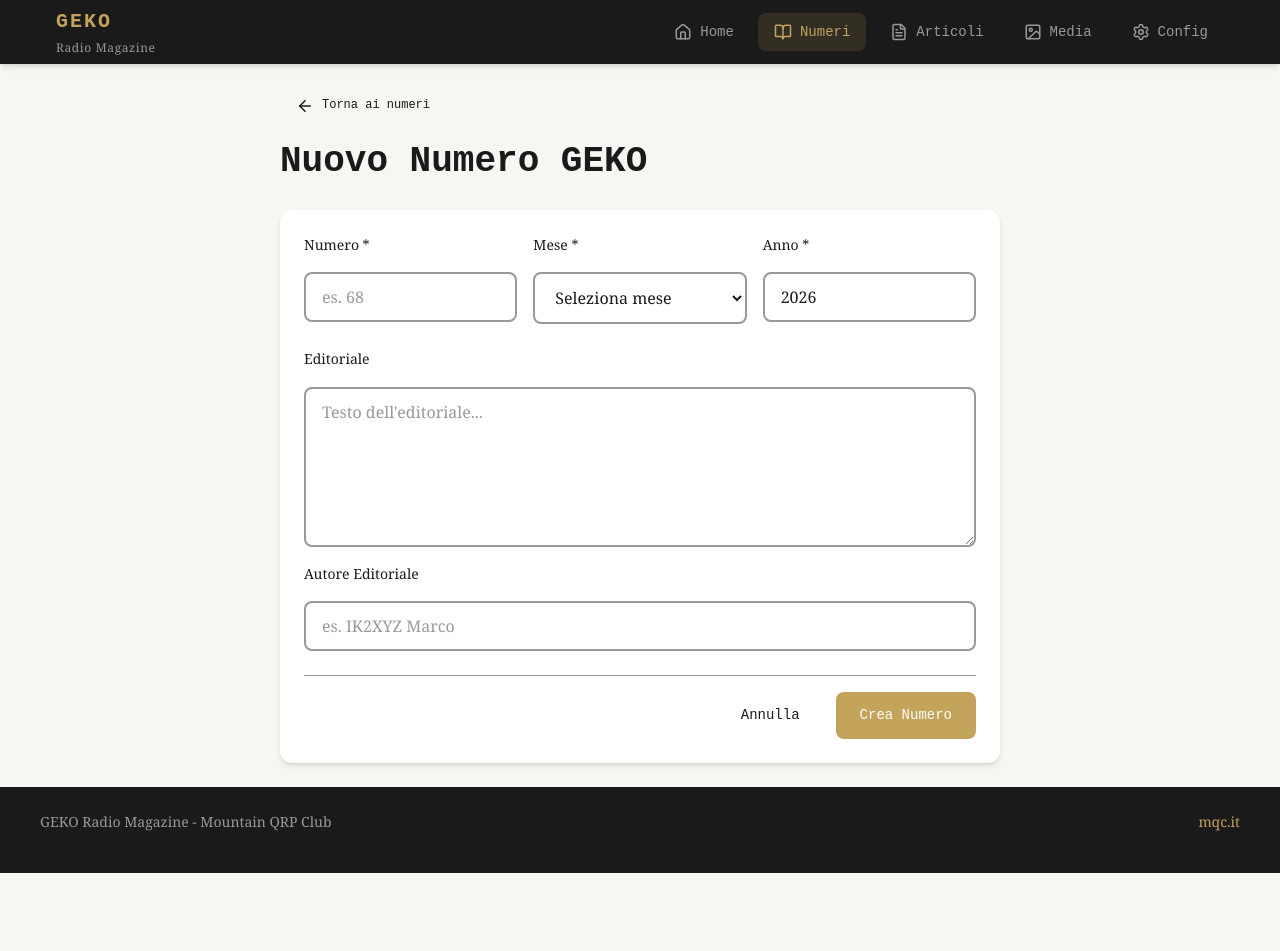
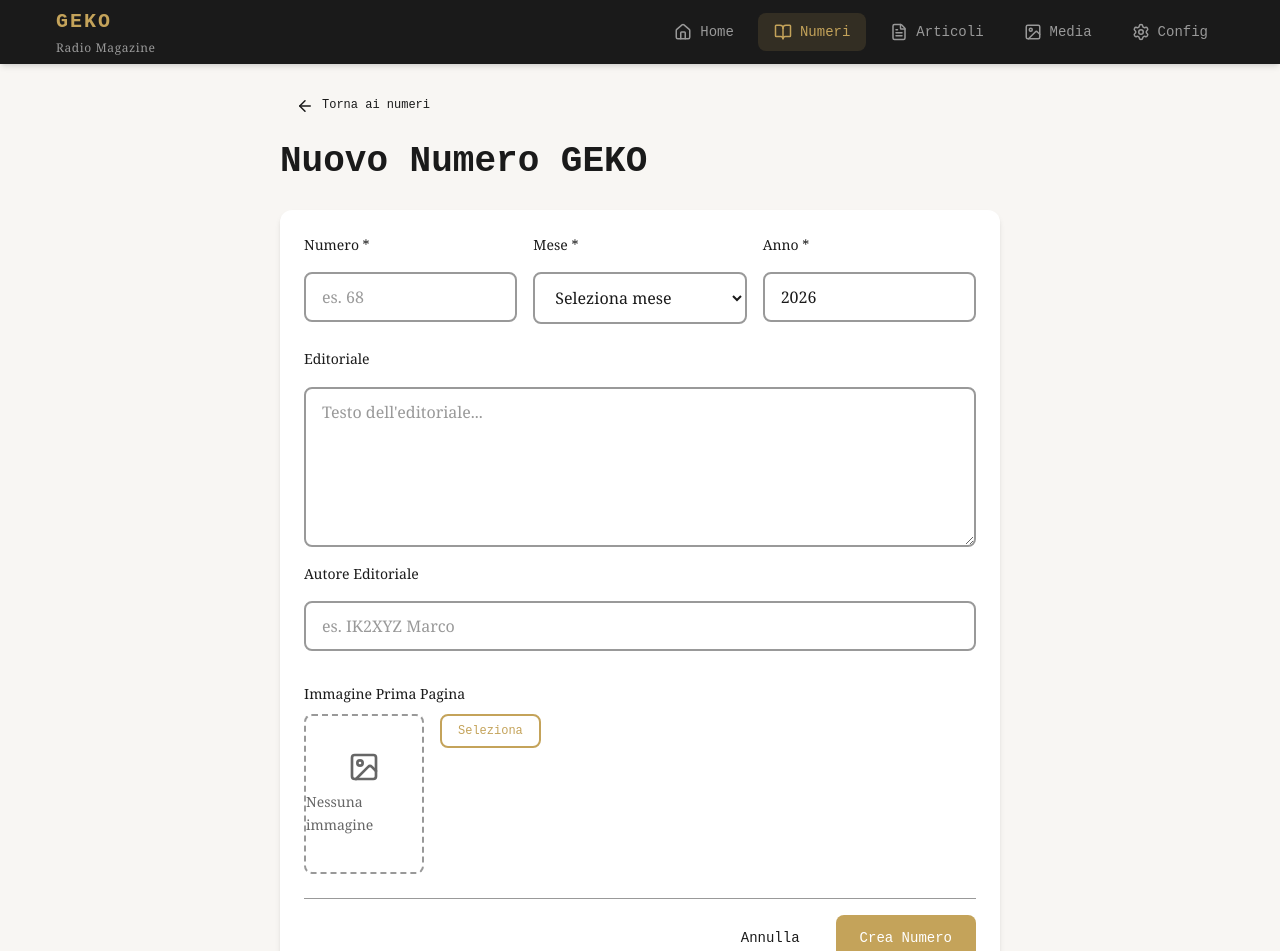
Before and after one commit to iu3qez/geko-template, a SvelteKit app in the folder webapp/frontend/: page /magazines/new in a window 1280 px wide. Shown: the top 951 px of the page. Before the commit the page ends 873 px from the top, so only its background shows below. Built offline with nearby package versions, Linux system fonts and the light colour scheme.

Commit message:
Add cover image selector to magazine create/edit pages

```diff
--- a/webapp/frontend/src/routes/magazines/[id]/+page.svelte
+++ b/webapp/frontend/src/routes/magazines/[id]/+page.svelte
@@ -4,11 +4,11 @@
 	import { goto } from '$app/navigation';
 	import {
 		ArrowLeft, Edit, Download, FileText, Plus, Trash2,
-		GripVertical, CheckCircle, AlertCircle, Loader
+		GripVertical, CheckCircle, AlertCircle, Loader, Image as ImageIcon
 	} from 'lucide-svelte';
 	import { Button, Badge, Card, Loading, Modal, Input, Textarea, Select } from '$lib/components/ui';
-	import { magazines, articles as articlesApi } from '$lib/api';
-	import type { Magazine, Article } from '$lib/api';
+	import { magazines, articles as articlesApi, images as imagesApi } from '$lib/api';
+	import type { Magazine, Article, Image } from '$lib/api';
 
 	const magazineId = $derived(parseInt($page.params.id));
 
@@ -25,7 +25,8 @@
 		anno: '',
 		stato: 'bozza',
 		editoriale: '',
-		editoriale_autore: ''
+		editoriale_autore: '',
+		copertina_id: null as number | null
 	});
 	let saving = $state(false);
 
@@ -41,6 +42,11 @@
 	// Delete confirmation
 	let deleteModal = $state(false);
 	let deleting = $state(false);
+
+	// Cover image selection
+	let coverModal = $state(false);
+	let availableImages = $state<Image[]>([]);
+	let loadingImages = $state(false);
 
 	const mesi = [
 		'Gennaio', 'Febbraio', 'Marzo', 'Aprile', 'Maggio', 'Giugno',
@@ -67,7 +73,8 @@
 				anno: mag.anno,
 				stato: mag.stato,
 				editoriale: mag.editoriale,
-				editoriale_autore: mag.editoriale_autore
+				editoriale_autore: mag.editoriale_autore,
+				copertina_id: mag.copertina_id
 			};
 		} catch (e) {
 			error = e instanceof Error ? e.message : 'Errore nel caricamento';
@@ -151,6 +158,27 @@
 		}
 	}
 
+	async function openCoverModal() {
+		coverModal = true;
+		loadingImages = true;
+		try {
+			availableImages = await imagesApi.list();
+		} catch (e) {
+			console.error('Error loading images:', e);
+		} finally {
+			loadingImages = false;
+		}
+	}
+
+	function selectCover(image: Image | null) {
+		editData.copertina_id = image?.id ?? null;
+		coverModal = false;
+	}
+
+	const selectedCoverImage = $derived(
+		availableImages.find(img => img.id === editData.copertina_id) || magazine?.copertina
+	);
+
 	const availableArticles = $derived(
 		allArticles.filter(a => !magazine?.articles.some(ma => ma.id === a.id))
 	);
@@ -228,6 +256,32 @@
 								label="Autore Editoriale"
 								bind:value={editData.editoriale_autore}
 							/>
+
+							<div class="cover-selector">
+								<label class="cover-label">Immagine Prima Pagina</label>
+								<div class="cover-preview-container">
+									{#if selectedCoverImage}
+										<div class="cover-preview">
+											<img src={selectedCoverImage.url} alt="Copertina selezionata" />
+										</div>
+									{:else}
+										<div class="cover-placeholder">
+											<ImageIcon size={32} />
+											<span>Nessuna immagine</span>
+										</div>
+									{/if}
+									<div class="cover-actions">
+										<Button type="button" variant="outline" size="sm" onclick={openCoverModal}>
+											{selectedCoverImage ? 'Cambia' : 'Seleziona'}
+										</Button>
+										{#if selectedCoverImage}
+											<Button type="button" variant="ghost" size="sm" onclick={() => editData.copertina_id = null}>
+												Rimuovi
+											</Button>
+										{/if}
+									</div>
+								</div>
+							</div>
 
 							<div class="form-actions">
 								<Button variant="ghost" onclick={() => editing = false}>
@@ -388,6 +442,34 @@
 		</Button>
 		<Button variant="danger" onclick={handleDelete} loading={deleting}>
 			Elimina
+		</Button>
+	{/snippet}
+</Modal>
+
+<Modal bind:open={coverModal} title="Seleziona Immagine Prima Pagina" size="lg">
+	{#if loadingImages}
+		<Loading text="Caricamento immagini..." />
+	{:else if availableImages.length === 0}
+		<p>Non ci sono immagini disponibili. <a href="/media">Carica delle immagini</a> prima.</p>
+	{:else}
+		<div class="image-grid">
+			{#each availableImages as image}
+				<button
+					type="button"
+					class="image-option"
+					class:selected={editData.copertina_id === image.id}
+					onclick={() => selectCover(image)}
+				>
+					<img src={image.url} alt={image.alt_text || image.original_filename} />
+					<span class="image-name">{image.original_filename}</span>
+				</button>
+			{/each}
+		</div>
+	{/if}
+
+	{#snippet footer()}
+		<Button variant="ghost" onclick={() => coverModal = false}>
+			Annulla
 		</Button>
 	{/snippet}
 </Modal>
@@ -591,6 +673,104 @@
 		font-size: var(--text-sm);
 	}
 
+	/* Cover selector */
+	.cover-selector {
+		margin-top: var(--space-4);
+	}
+
+	.cover-label {
+		display: block;
+		font-size: var(--text-sm);
+		font-weight: 500;
+		color: var(--geko-dark);
+		margin-bottom: var(--space-2);
+	}
+
+	.cover-preview-container {
+		display: flex;
+		align-items: flex-start;
+		gap: var(--space-4);
+	}
+
+	.cover-preview {
+		width: 120px;
+		height: 160px;
+		border-radius: var(--radius-md);
+		overflow: hidden;
+		border: 2px solid var(--geko-gold);
+	}
+
+	.cover-preview img {
+		width: 100%;
+		height: 100%;
+		object-fit: cover;
+	}
+
+	.cover-placeholder {
+		width: 120px;
+		height: 160px;
+		border-radius: var(--radius-md);
+		border: 2px dashed var(--geko-gray-light);
+		display: flex;
+		flex-direction: column;
+		align-items: center;
+		justify-content: center;
+		gap: var(--space-2);
+		color: var(--geko-gray);
+		font-size: var(--text-sm);
+	}
+
+	.cover-actions {
+		display: flex;
+		flex-direction: column;
+		gap: var(--space-2);
+	}
+
+	/* Image grid in modal */
+	.image-grid {
+		display: grid;
+		grid-template-columns: repeat(auto-fill, minmax(120px, 1fr));
+		gap: var(--space-3);
+		max-height: 400px;
+		overflow-y: auto;
+	}
+
+	.image-option {
+		background: none;
+		border: 2px solid transparent;
+		border-radius: var(--radius-md);
+		padding: var(--space-2);
+		cursor: pointer;
+		transition: all var(--transition-fast);
+		text-align: center;
+	}
+
+	.image-option:hover {
+		border-color: var(--geko-gray-light);
+	}
+
+	.image-option.selected {
+		border-color: var(--geko-gold);
+		background: rgba(196, 163, 90, 0.1);
+	}
+
+	.image-option img {
+		width: 100%;
+		aspect-ratio: 3/4;
+		object-fit: cover;
+		border-radius: var(--radius-sm);
+	}
+
+	.image-option .image-name {
+		display: block;
+		font-size: var(--text-xs);
+		color: var(--geko-gray);
+		margin-top: var(--space-1);
+		overflow: hidden;
+		text-overflow: ellipsis;
+		white-space: nowrap;
+	}
+
 	@media (max-width: 768px) {
 		.content-grid {
 			grid-template-columns: 1fr;
--- a/webapp/frontend/src/routes/magazines/new/+page.svelte
+++ b/webapp/frontend/src/routes/magazines/new/+page.svelte
@@ -1,21 +1,49 @@
 <script lang="ts">
 	import { goto } from '$app/navigation';
-	import { ArrowLeft } from 'lucide-svelte';
-	import { Button, Input, Textarea, Select, Card } from '$lib/components/ui';
-	import { magazines } from '$lib/api';
+	import { ArrowLeft, Image as ImageIcon } from 'lucide-svelte';
+	import { Button, Input, Textarea, Select, Card, Modal, Loading } from '$lib/components/ui';
+	import { magazines, images as imagesApi } from '$lib/api';
+	import type { Image } from '$lib/api';
 
 	let numero = $state('');
 	let mese = $state('');
 	let anno = $state(new Date().getFullYear().toString());
 	let editoriale = $state('');
 	let editoriale_autore = $state('');
+	let copertina_id = $state<number | null>(null);
 	let saving = $state(false);
 	let error = $state<string | null>(null);
+
+	// Cover image selection
+	let coverModal = $state(false);
+	let availableImages = $state<Image[]>([]);
+	let loadingImages = $state(false);
 
 	const mesi = [
 		'Gennaio', 'Febbraio', 'Marzo', 'Aprile', 'Maggio', 'Giugno',
 		'Luglio', 'Agosto', 'Settembre', 'Ottobre', 'Novembre', 'Dicembre'
 	];
+
+	async function openCoverModal() {
+		coverModal = true;
+		loadingImages = true;
+		try {
+			availableImages = await imagesApi.list();
+		} catch (e) {
+			console.error('Error loading images:', e);
+		} finally {
+			loadingImages = false;
+		}
+	}
+
+	function selectCover(image: Image | null) {
+		copertina_id = image?.id ?? null;
+		coverModal = false;
+	}
+
+	const selectedCoverImage = $derived(
+		availableImages.find(img => img.id === copertina_id)
+	);
 
 	async function handleSubmit(e: Event) {
 		e.preventDefault();
@@ -33,7 +61,8 @@
 				mese,
 				anno,
 				editoriale,
-				editoriale_autore
+				editoriale_autore,
+				copertina_id
 			});
 			goto(`/magazines/${magazine.id}`);
 		} catch (e) {
@@ -102,6 +131,32 @@
 					placeholder="es. IK2XYZ Marco"
 					bind:value={editoriale_autore}
 				/>
+
+				<div class="cover-selector">
+					<label class="cover-label">Immagine Prima Pagina</label>
+					<div class="cover-preview-container">
+						{#if selectedCoverImage}
+							<div class="cover-preview">
+								<img src={selectedCoverImage.url} alt="Copertina selezionata" />
+							</div>
+						{:else}
+							<div class="cover-placeholder">
+								<ImageIcon size={32} />
+								<span>Nessuna immagine</span>
+							</div>
+						{/if}
+						<div class="cover-actions">
+							<Button type="button" variant="outline" size="sm" onclick={openCoverModal}>
+								{selectedCoverImage ? 'Cambia' : 'Seleziona'}
+							</Button>
+							{#if selectedCoverImage}
+								<Button type="button" variant="ghost" size="sm" onclick={() => copertina_id = null}>
+									Rimuovi
+								</Button>
+							{/if}
+						</div>
+					</div>
+				</div>
 			</div>
 
 			<div class="form-actions">
@@ -115,6 +170,34 @@
 		</form>
 	</Card>
 </div>
+
+<Modal bind:open={coverModal} title="Seleziona Immagine Prima Pagina" size="lg">
+	{#if loadingImages}
+		<Loading text="Caricamento immagini..." />
+	{:else if availableImages.length === 0}
+		<p>Non ci sono immagini disponibili. <a href="/media">Carica delle immagini</a> prima.</p>
+	{:else}
+		<div class="image-grid">
+			{#each availableImages as image}
+				<button
+					type="button"
+					class="image-option"
+					class:selected={copertina_id === image.id}
+					onclick={() => selectCover(image)}
+				>
+					<img src={image.url} alt={image.alt_text || image.original_filename} />
+					<span class="image-name">{image.original_filename}</span>
+				</button>
+			{/each}
+		</div>
+	{/if}
+
+	{#snippet footer()}
+		<Button variant="ghost" onclick={() => coverModal = false}>
+			Annulla
+		</Button>
+	{/snippet}
+</Modal>
 
 <style>
 	.new-magazine-page {
@@ -163,6 +246,104 @@
 		border-radius: var(--radius-md);
 	}
 
+	/* Cover selector */
+	.cover-selector {
+		margin-top: var(--space-4);
+	}
+
+	.cover-label {
+		display: block;
+		font-size: var(--text-sm);
+		font-weight: 500;
+		color: var(--geko-dark);
+		margin-bottom: var(--space-2);
+	}
+
+	.cover-preview-container {
+		display: flex;
+		align-items: flex-start;
+		gap: var(--space-4);
+	}
+
+	.cover-preview {
+		width: 120px;
+		height: 160px;
+		border-radius: var(--radius-md);
+		overflow: hidden;
+		border: 2px solid var(--geko-gold);
+	}
+
+	.cover-preview img {
+		width: 100%;
+		height: 100%;
+		object-fit: cover;
+	}
+
+	.cover-placeholder {
+		width: 120px;
+		height: 160px;
+		border-radius: var(--radius-md);
+		border: 2px dashed var(--geko-gray-light);
+		display: flex;
+		flex-direction: column;
+		align-items: center;
+		justify-content: center;
+		gap: var(--space-2);
+		color: var(--geko-gray);
+		font-size: var(--text-sm);
+	}
+
+	.cover-actions {
+		display: flex;
+		flex-direction: column;
+		gap: var(--space-2);
+	}
+
+	/* Image grid in modal */
+	.image-grid {
+		display: grid;
+		grid-template-columns: repeat(auto-fill, minmax(120px, 1fr));
+		gap: var(--space-3);
+		max-height: 400px;
+		overflow-y: auto;
+	}
+
+	.image-option {
+		background: none;
+		border: 2px solid transparent;
+		border-radius: var(--radius-md);
+		padding: var(--space-2);
+		cursor: pointer;
+		transition: all var(--transition-fast);
+		text-align: center;
+	}
+
+	.image-option:hover {
+		border-color: var(--geko-gray-light);
+	}
+
+	.image-option.selected {
+		border-color: var(--geko-gold);
+		background: rgba(196, 163, 90, 0.1);
+	}
+
+	.image-option img {
+		width: 100%;
+		aspect-ratio: 3/4;
+		object-fit: cover;
+		border-radius: var(--radius-sm);
+	}
+
+	.image-option .image-name {
+		display: block;
+		font-size: var(--text-xs);
+		color: var(--geko-gray);
+		margin-top: var(--space-1);
+		overflow: hidden;
+		text-overflow: ellipsis;
+		white-space: nowrap;
+	}
+
 	@media (max-width: 640px) {
 		.form-grid {
 			grid-template-columns: 1fr;
```
